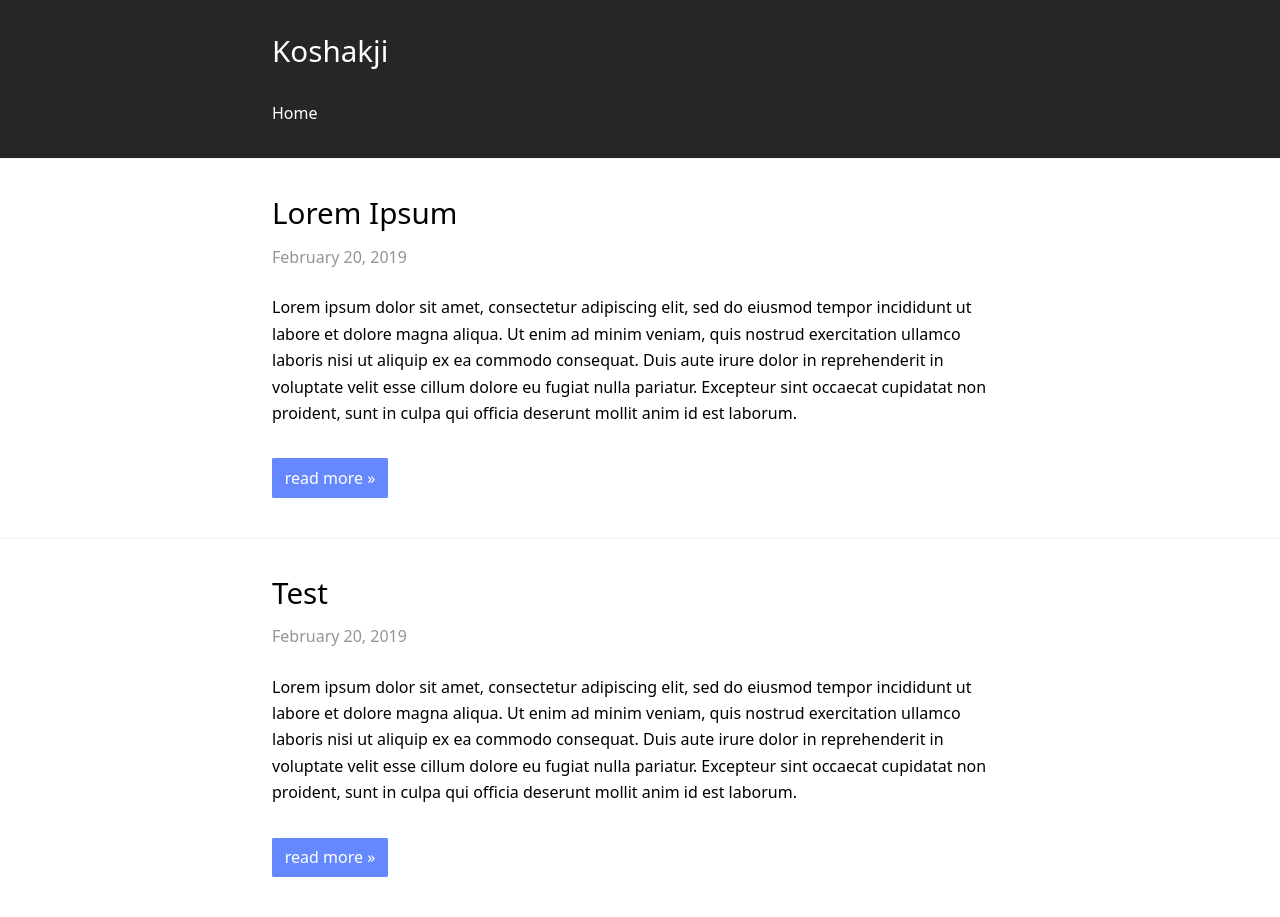
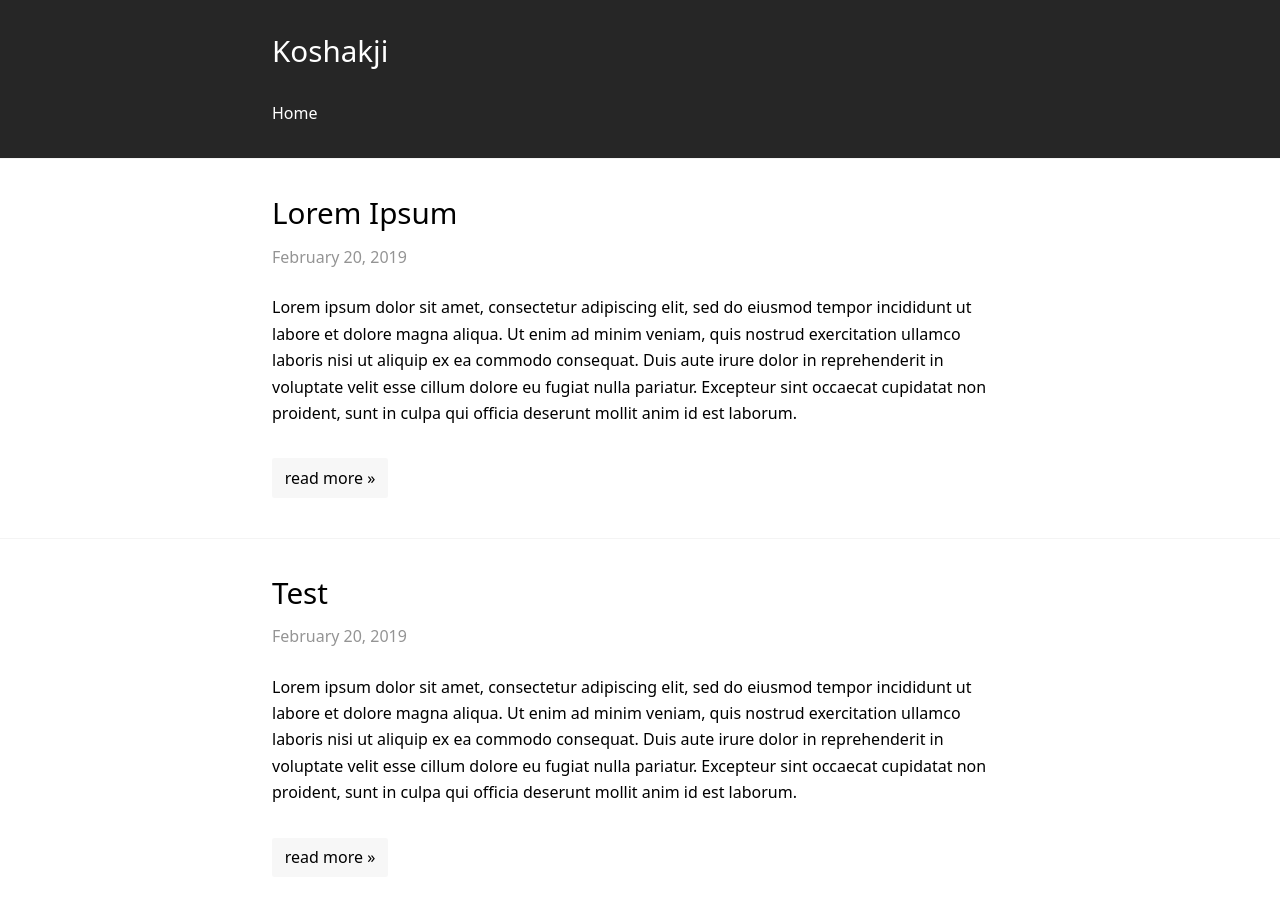
Before and after one commit to koshakji/koshakji.github.io, a Jekyll site: the page built from index.html, in a window 1280 px wide. Built offline with Jekyll 4.4.1, drawn with Linux system fonts in a browser that asks for light colours; the list of posts is cut into pages by our own code.

Commit message:
read more in gray, not ghost style

```diff
--- a/_layouts/home.html
+++ b/_layouts/home.html
@@ -11,7 +11,7 @@ layout: default
   </header>
   {{ page.excerpt }}
   {% unless page.excerpt == page.content %}
-  <footer><a class="ghost" href="{{ page.url | relative_url }}">read more »</a></footer>
+  <footer><a class="gray" href="{{ page.url | relative_url }}">read more »</a></footer>
   {% endunless %}
 </article>
 {% endfor %}
```
